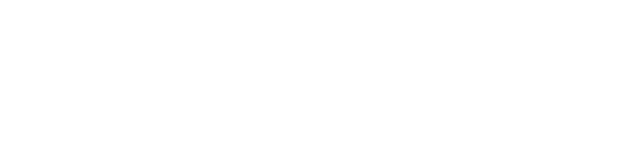
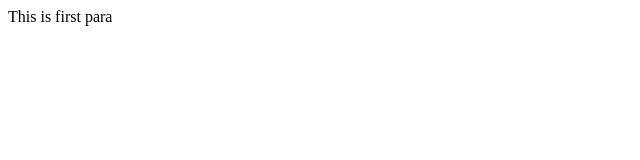
Before and after one commit to kaushikdey11493/git-test, a plain HTML site: page index.html in a window 1280 px wide. Shown: the whole page, without its empty margins (0-640 px from the left). Drawn offline with Linux system fonts and the light colour scheme.

Commit message:
second commit

```diff
--- a/index.html
+++ b/index.html
@@ -1,4 +1,5 @@
 <html>
-<body>
-</body>
+	<body>
+		<p>This is first para</p>
+	</body>
 </html>
```
Also changed, not shown: template/test.html (added, +2 -0 lines).
